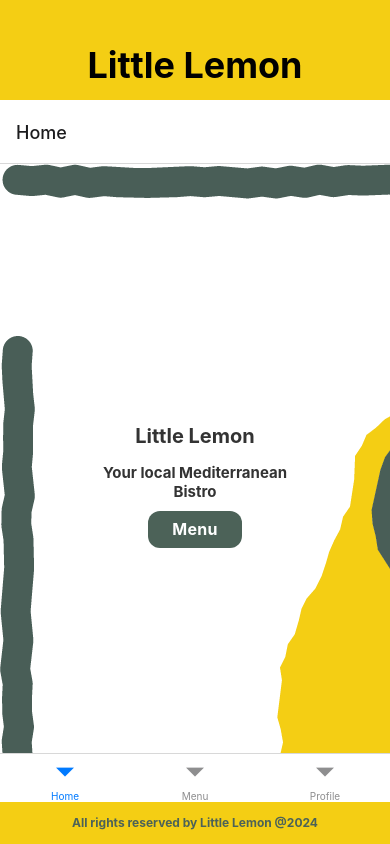
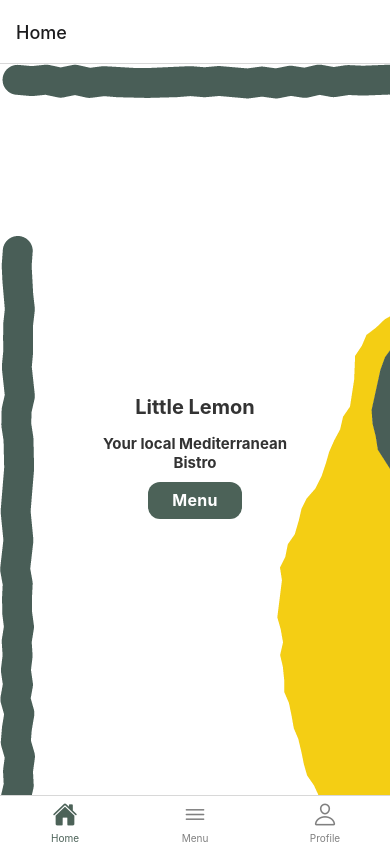
Before and after one commit to ravraw/meta_react_native, a React Native app: screen / in a window 390 px wide. Built offline with nearby package versions, Linux system fonts and the light colour scheme.

Commit message:
Added Icons fro Tabbar

```diff
--- a/App.js
+++ b/App.js
@@ -17,10 +17,10 @@
 
   return (
     <View style={styles.container}>
-      <Header />
+      {/* <Header /> */}
       {/* <StackNavigator /> */}
       <TabNavigator />
-      <Footer />
+      {/* <Footer /> */}
     </View>
   );
 };
--- a/screens/TabNavigator.js
+++ b/screens/TabNavigator.js
@@ -7,7 +7,7 @@
 import MenuItemsList from "../components/MenuItemsList";
 import LoginScreen from "./LoginScreen";
 import FeedbackScreen from "./FeedbackScreen";
-
+import { Ionicons } from "@expo/vector-icons";
 const { Navigator, Screen } = createBottomTabNavigator();
 
 const TabNavigator = () => {
@@ -20,7 +20,24 @@
       ]}
     >
       <NavigationContainer>
-        <Navigator>
+        <Navigator
+          screenOptions={({ route }) => ({
+            tabBarIcon: ({ focused, color, size }) => {
+              let iconName;
+
+              if (route.name === "Welcome") {
+                iconName = focused ? "home" : "home-outline";
+              } else if (route.name === "Menu") {
+                iconName = focused ? "menu" : "menu-outline";
+              } else if (route.name === "Profile") {
+                iconName = focused ? "person" : "person-outline";
+              }
+              return <Ionicons name={iconName} size={size} color={color} />;
+            },
+            tabBarActiveTintColor: "#4c6258",
+            tabBarInactiveTintColor: "gray",
+          })}
+        >
           <Screen
             options={{ title: "Home" }}
             name="Welcome"
```
